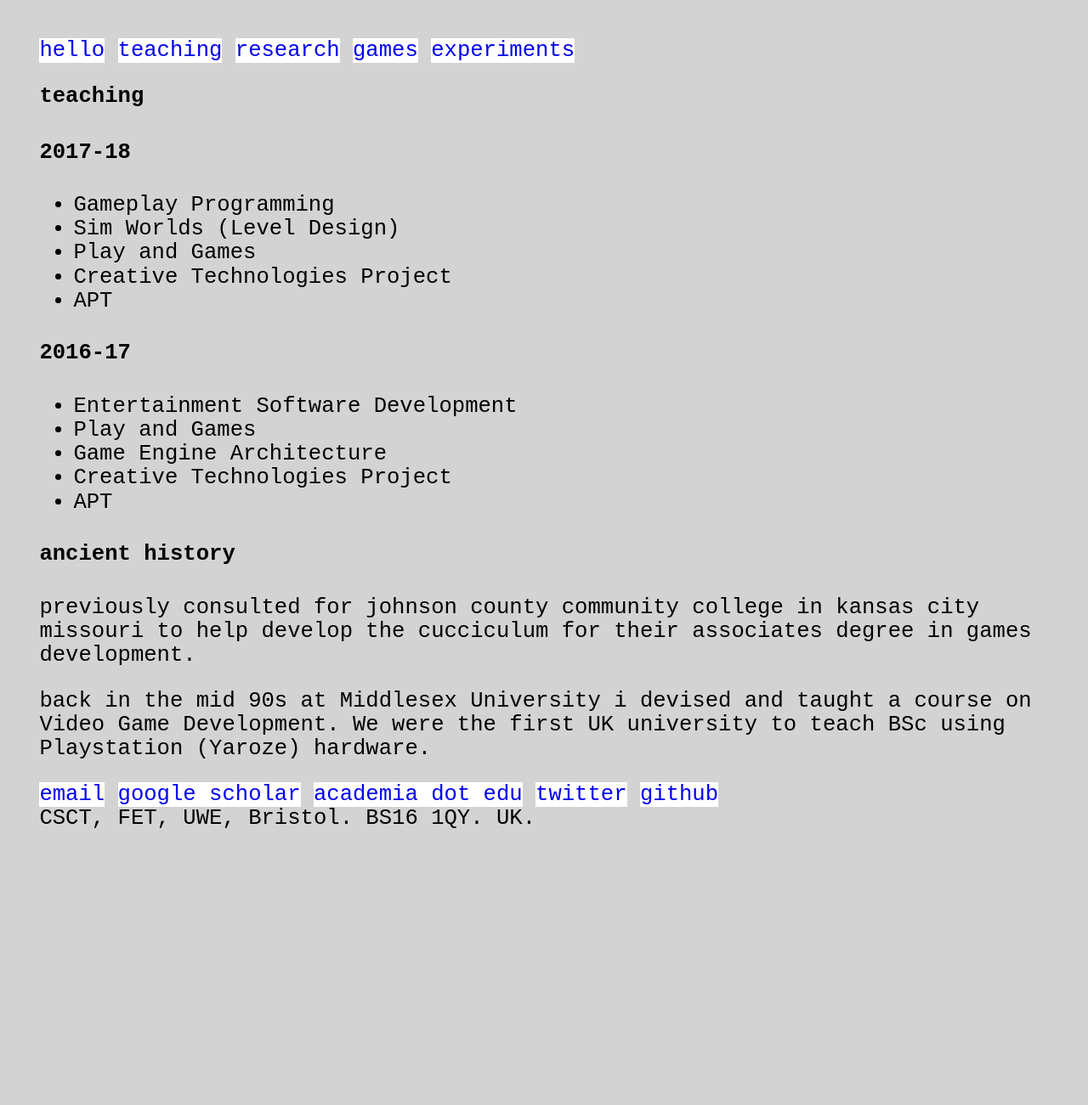
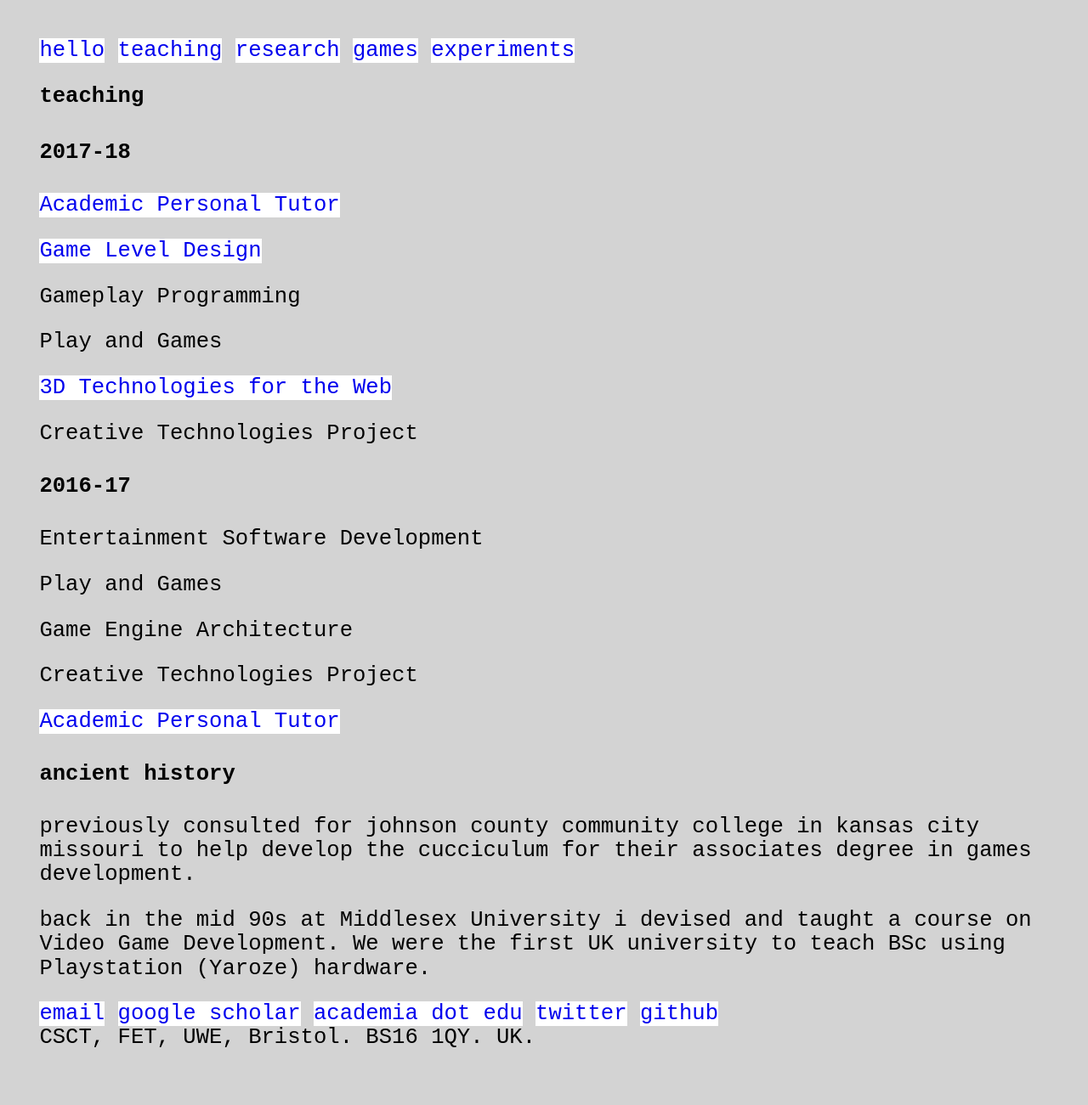
Before and after one commit to seanbutler/www.seanbutler.net, a Jekyll site: the page built from teaching/index.html, in a window 1280 px wide. Shown: the whole page at 85% size. Built offline with Jekyll 4.4.1, drawn with Linux system fonts in a browser that asks for light colours; before the commit the page ends 1042 px from its top, so only the background shows below that.

Commit message:
links to sub sites

```diff
--- a/teaching/index.html
+++ b/teaching/index.html
@@ -6,22 +6,19 @@ title: Teaching
 <h1>teaching</h1>
 
 <h2>2017-18</h2>
-<ul>
-    <li>Gameplay Programming</li>
-    <li>Sim Worlds (Level Design)</li>
-    <li>Play and Games</li>
-    <li>Creative Technologies Project</li>
-    <li>APT</li>
-</ul>
+<p><a href = "../AcademicPersonalTutor">Academic Personal Tutor</a></p>
+<p><a href = "../LevelDesignCourse">Game Level Design</a></p>
+<p>Gameplay Programming<p>
+<p>Play and Games<p>
+<p><a href = "../3DWebTechCourse">3D Technologies for the Web</a></p>
+<p>Creative Technologies Project</p>
 
 <h2>2016-17</h2>
-<ul>
-    <li>Entertainment Software Development</li>
-    <li>Play and Games</li>
-    <li>Game Engine Architecture</li>
-    <li>Creative Technologies Project</li>
-    <li>APT</li>
-</ul>
+<p>Entertainment Software Development</p>
+<p>Play and Games</p>
+<p>Game Engine Architecture</p>
+<p>Creative Technologies Project</p>
+<p><a href = "../AcademicPersonalTutor">Academic Personal Tutor</a></p>
 
 <h2>ancient history</h2>
 
```
